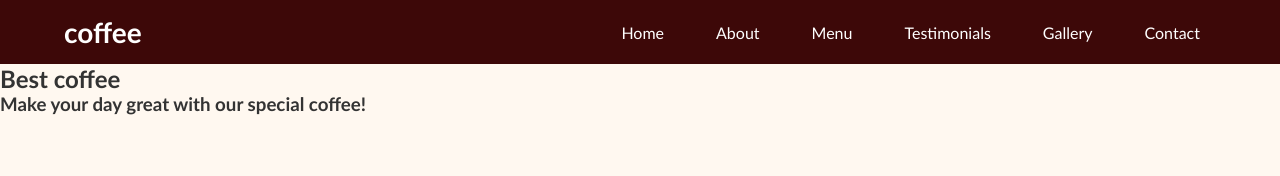
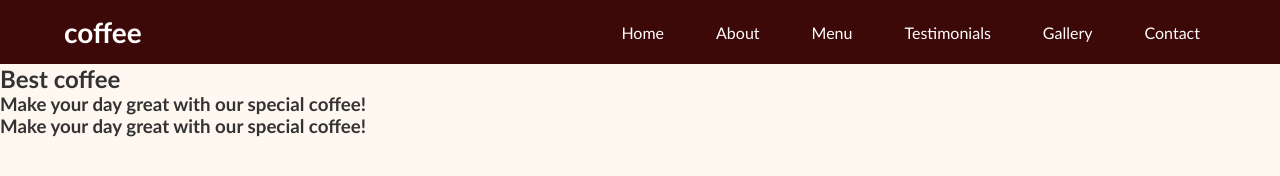
Before and after one commit to neha-0x01/Coffee-Website, a plain HTML site: page index.html in a window 1280 px wide. Drawn offline with Linux system fonts and the light colour scheme.

Commit message:
add files

```diff
--- a/index.html
+++ b/index.html
@@ -47,6 +47,9 @@
     <h3 class="subtitle">
       Make your day great with our special coffee!
     </h3>
+     <h3 class="subtitle">
+      Make your day great with our special coffee!
+    </h3>
   </div>
 </div>
      </section>
```
